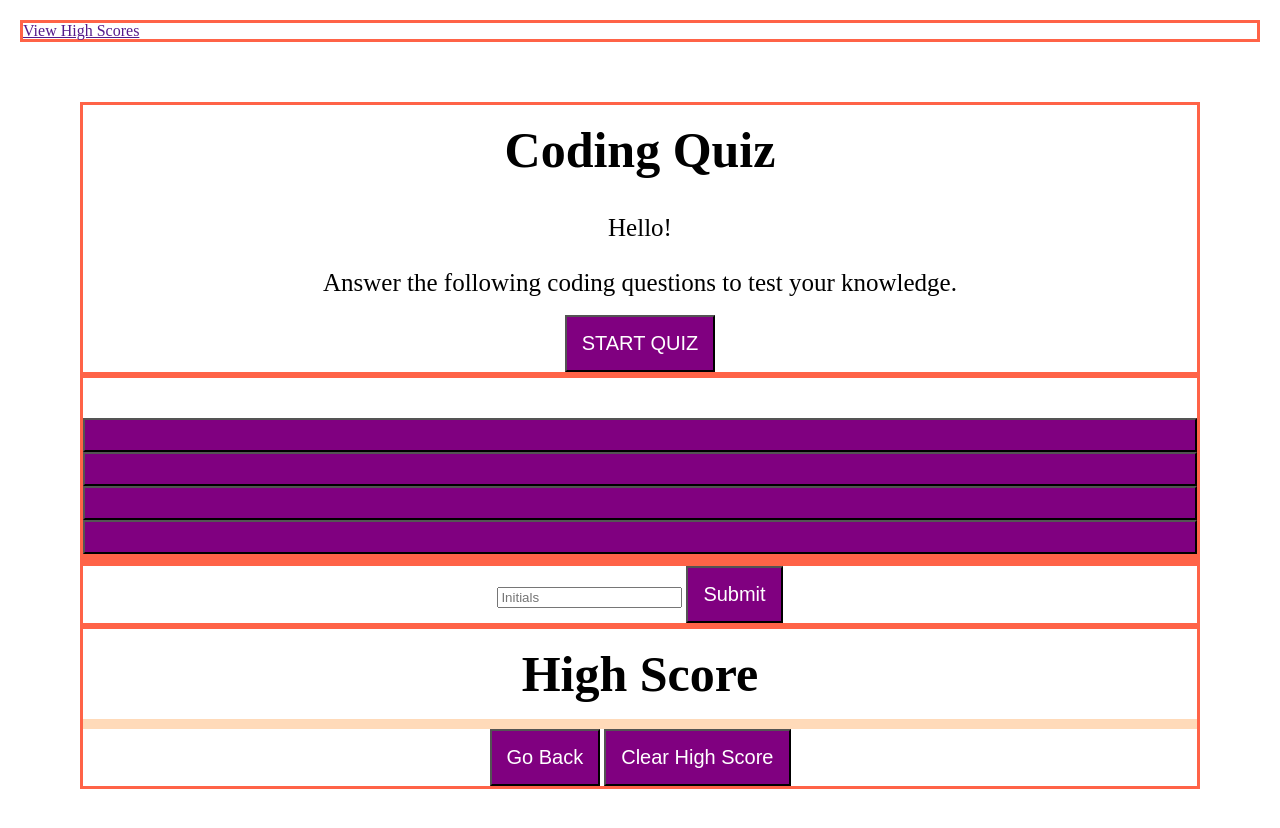
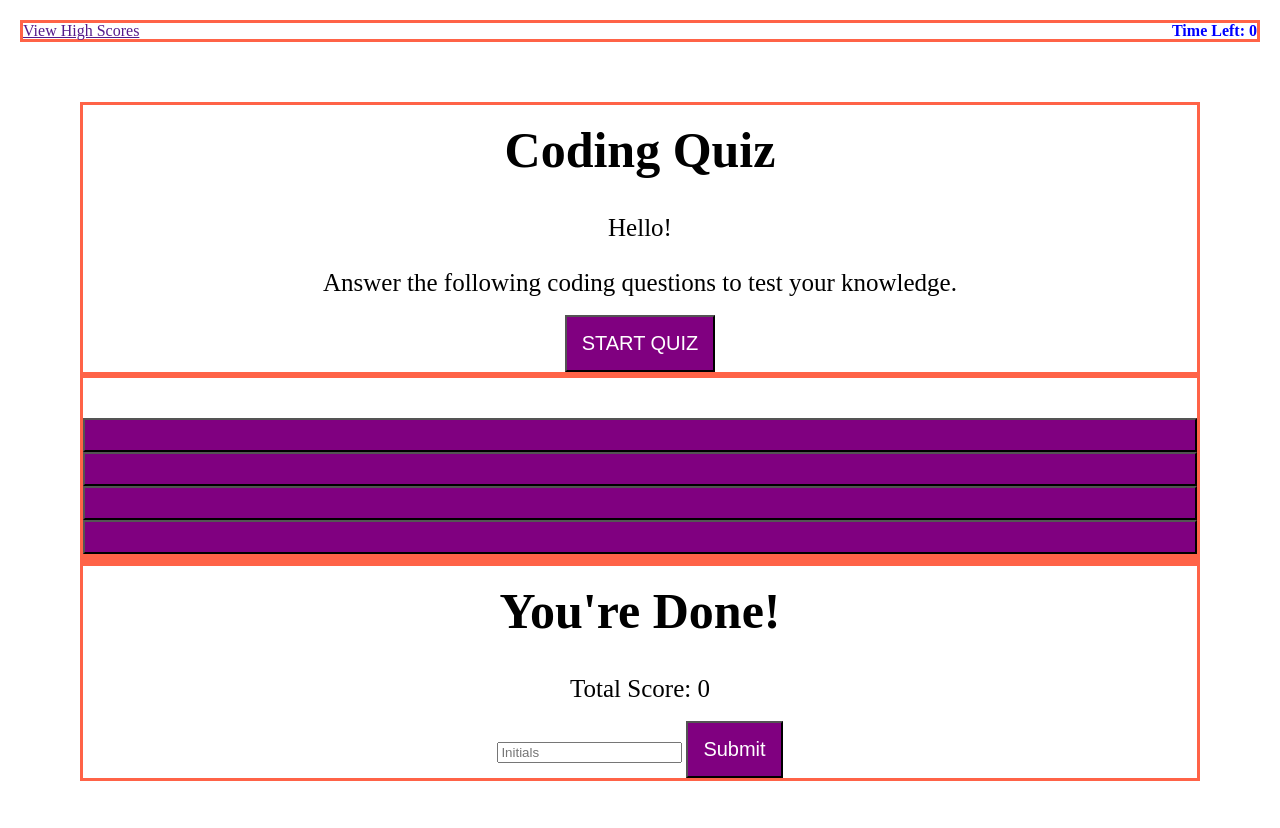
Before and after one commit to jkaganovsky/Code-Quiz, a plain HTML site: page index.html in a window 1280 px wide. Drawn offline with Linux system fonts and the light colour scheme.

Commit message:
Moved High Score syntax onto its own html file.

```diff
--- a/index.html
+++ b/index.html
@@ -11,14 +11,16 @@
     <main>
 
         <div class="container">
-            <!-- TODO: Create View High Score Link -->
-            <div class="high-score-link">
-                <a href="">View High Scores</a>
-            </div>
+            <!-- TODO: Create Fixed View High Score Link -->
+            <div class="header">
+                <div class="high-score-link">
+                    <a href="">View High Scores</a>
+                </div>
 
-            <!-- TODO: Create Timer Box -->
-            <div class="timer">
-                <h2></h2>
+            <!-- TODO: Create Fixed Timer Box -->
+                <div class="timer">
+                    <h2>Time Left: <span id="time-left">0</span></h2>
+                </div>
             </div>
         </div>
 
@@ -52,21 +54,12 @@
 
             <!-- TODO: High Score Prompt Page -->
             <div class="container">
-                <form>
-                    <input placeholder="Initials" id="initials" />
-                    <button id="submit">Submit</button>
-                </form>
+                <h1>You're Done!</h1>
+                <p>Total Score: <span id="score">0</span></p>
+                <input type="text" placeholder="Initials" id="initials" />
+                <button id="submit">Submit</button>
+                <ul id="initials-list"></ul>
             </div>
-
-            <!-- TODO: Create High Score Page -->
-            <div class="container">
-                <h1>High Score</h1>
-                <h3 id="final-score"></h3>
-                <ul id="high-score-list"></ul>
-                <button id="goback">Go Back</button>
-                <button id="clearscrn">Clear High Score</button>
-            </div>
-
         </div>
     </main>
     <script src="./assets/js/script.js"></script>
```
